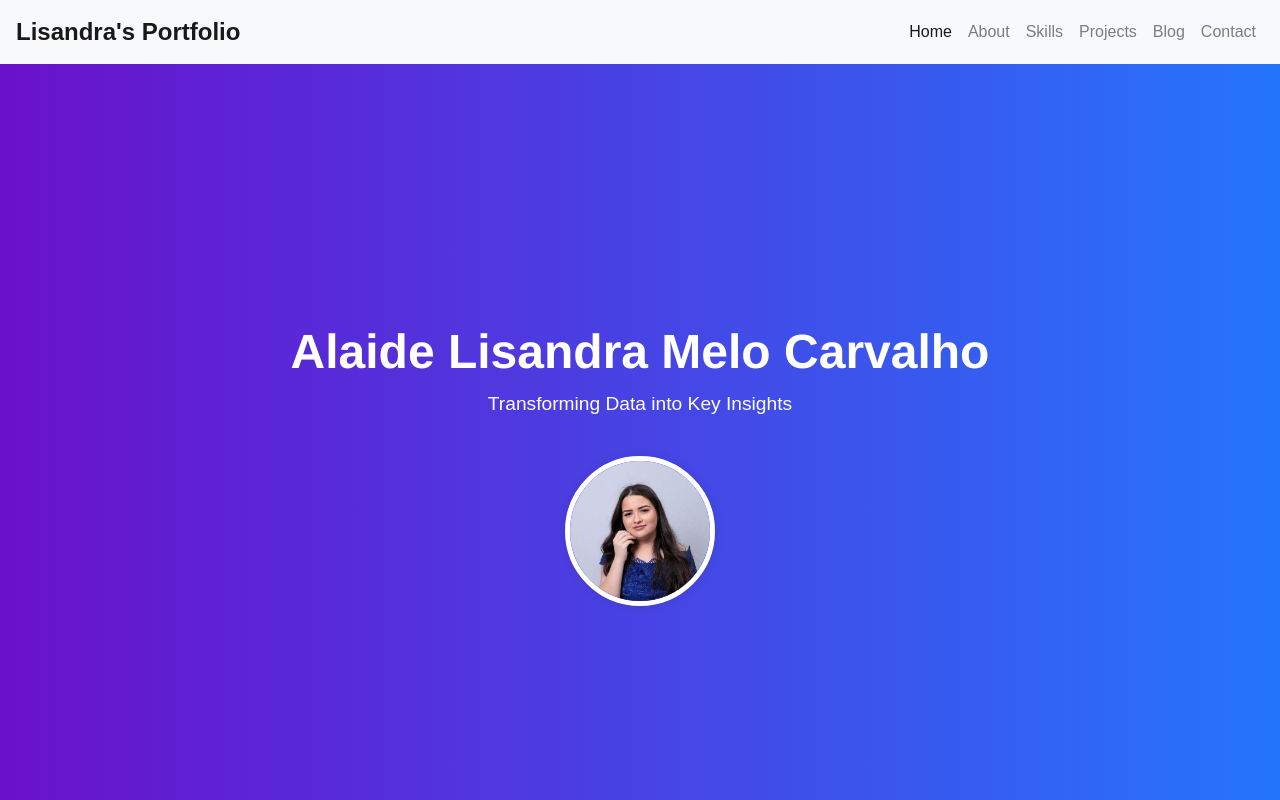
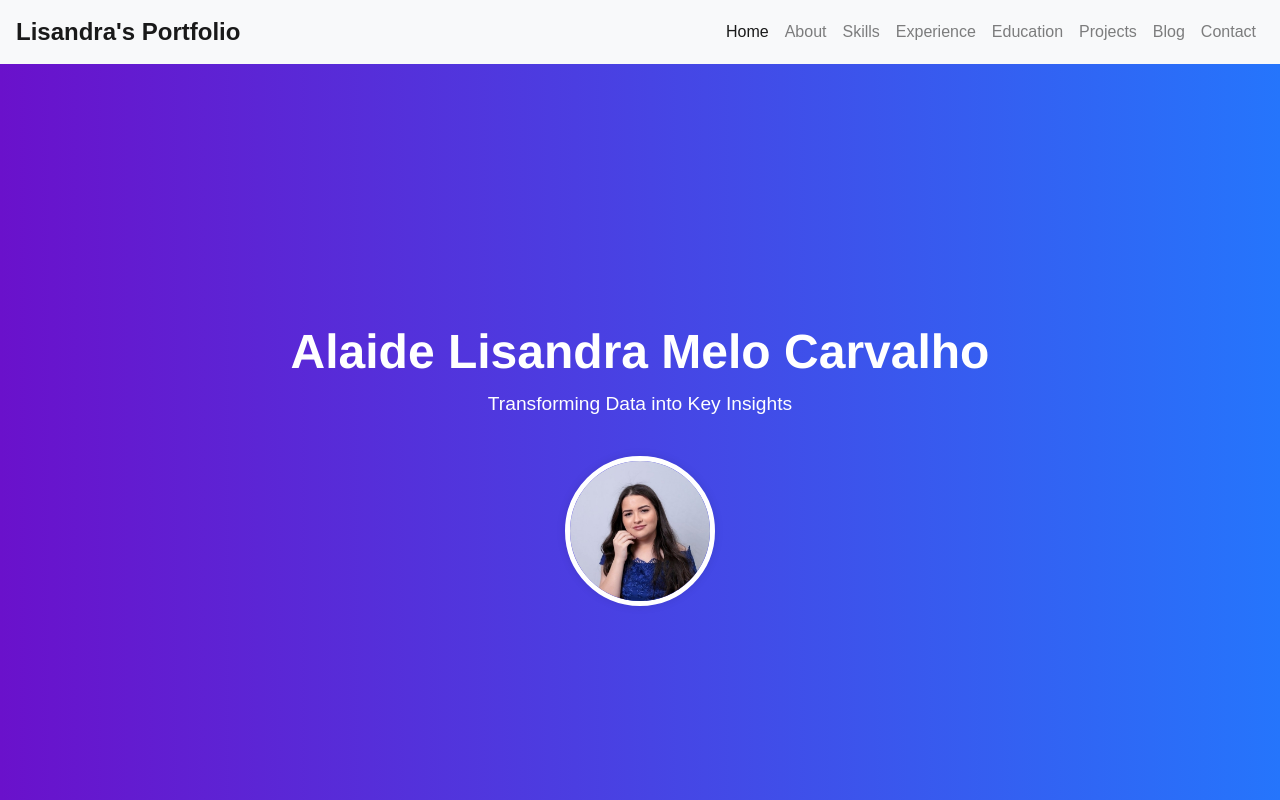
Before and after one commit to veronicamars73/lisandra-portfolio, a plain HTML site: page index.html in a window 1280 px wide. Shown: the top 800 px of the page. Drawn offline with nearby package versions, Linux system fonts and the light colour scheme.

Commit message:
Adding Education and experience sections to navbar

```diff
--- a/index.html
+++ b/index.html
@@ -25,6 +25,12 @@
                 </li>
                 <li class="nav-item">
                     <a class="nav-link" href="#skills">Skills</a>
+                </li>
+                <li class="nav-item">
+                    <a class="nav-link" href="#experience">Experience</a>
+                </li>
+                <li class="nav-item">
+                    <a class="nav-link" href="#education">Education</a>
                 </li>
                 <li class="nav-item">
                     <a class="nav-link" href="#projects">Projects</a>
```
